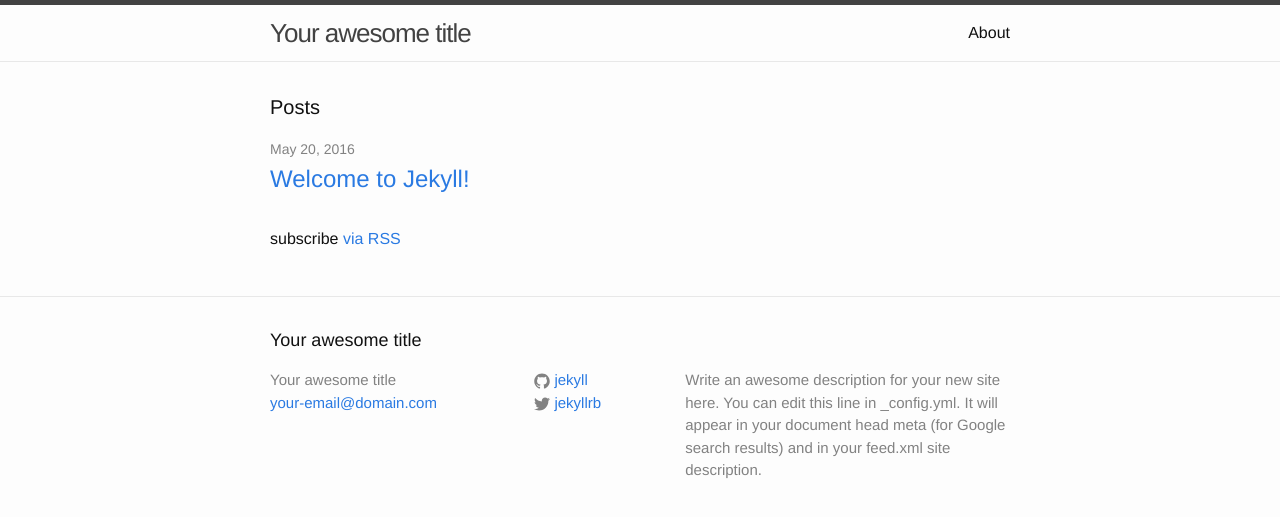
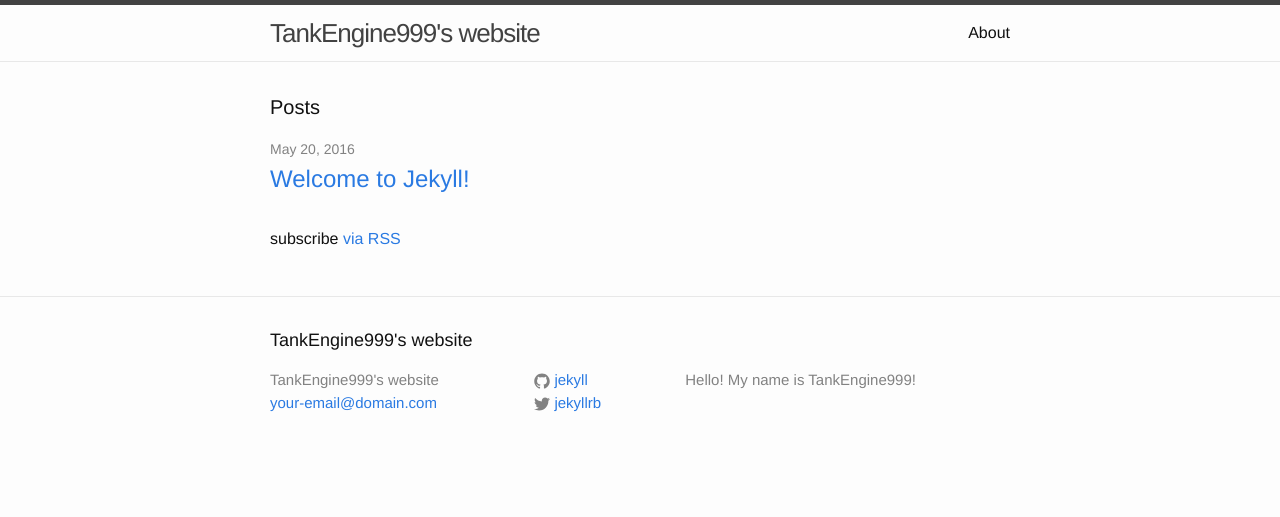
Before and after one commit to TankEngine999/TankEngine999.github.io, a Jekyll site: the page built from index.html, in a window 1280 px wide. Shown: the top 517 px of the page. Built offline with Jekyll 4.4.1, drawn with Linux system fonts in a browser that asks for light colours.

Commit message:
_config.yml

```diff
--- a/_config.yml
+++ b/_config.yml
@@ -6,12 +6,10 @@
 # 'jekyll serve'. If you change this file, please restart the server process.
 
 # Site settings
-title: Your awesome title
+title: TankEngine999's website
 email: your-email@domain.com
 description: > # this means to ignore newlines until "baseurl:"
-  Write an awesome description for your new site here. You can edit this
-  line in _config.yml. It will appear in your document head meta (for
-  Google search results) and in your feed.xml site description.
+  Hello! My name is TankEngine999!
 baseurl: "" # the subpath of your site, e.g. /blog
 url: "http://yourdomain.com" # the base hostname & protocol for your site
 twitter_username: jekyllrb
```
